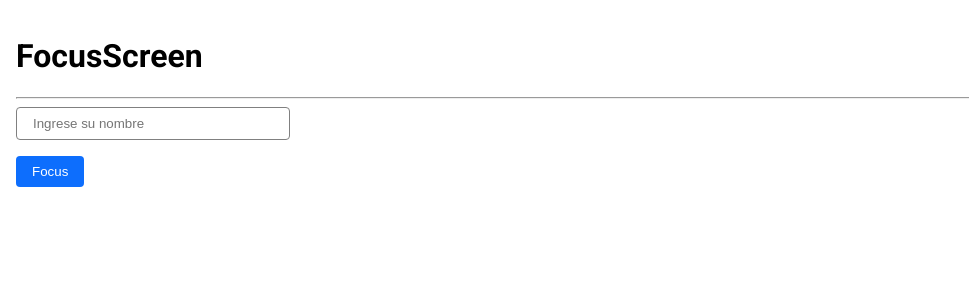
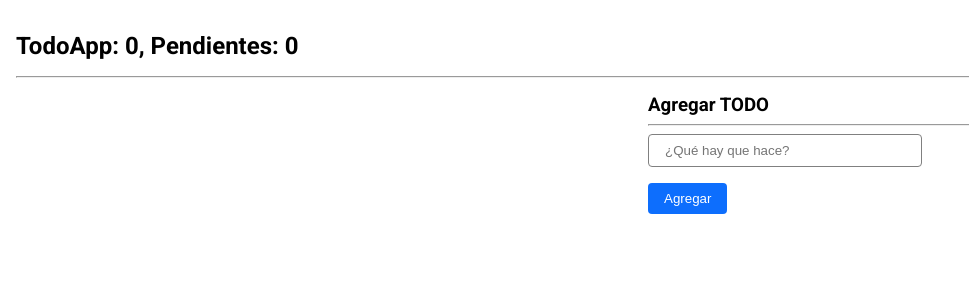
Before and after one commit to edgon85/HookApp-TODO, a React (Vite) app: page / in a window 1280 px wide. Shown: the top 300 px of the page, without its empty margins (0-969 px from the left). Built offline with nearby package versions, Linux system fonts and the light colour scheme.

Commit message:
Hook => useReducer and custom Hook useTodo

```diff
--- /dev/null
+++ b/src/08-useReducer/AddTodo.jsx
@@ -0,0 +1,42 @@
+import { useForm } from "../hooks/useForm"
+
+
+export const AddTodo = ({ onNewTodo }) => {
+
+
+  const { description, onInputChange, onResetForm } = useForm({
+    description: '',
+  });
+
+  const handleASubmitTodo = (event) => {
+    event.preventDefault();
+
+    if (description.length <= 3) return;
+
+    const newTodo = {
+      id: new Date().getTime(),
+      description: description,
+      done: false
+    };
+
+    onNewTodo(newTodo);
+
+    onResetForm();
+  }
+  return (
+    <form onSubmit={handleASubmitTodo}>
+      <input
+        type="text"
+        placeholder="¿Qué hay que hace?"
+        name="description"
+        value={description}
+        onChange={onInputChange}
+      />
+
+      <button
+        className="button is-primary mt-2"
+       type="submit"
+      >Agregar</button>
+    </form>
+  )
+}
--- /dev/null
+++ b/src/08-useReducer/TodoApp.jsx
@@ -0,0 +1,33 @@
+
+import '../assets/css/todo.css';
+import { TodoList, AddTodo } from "./";
+import { useTodo } from "../hooks/useTodo";
+
+
+export const TodoApp = () => {
+
+  const { todos, handleRemoveTodo, handleToggleTodo, handleNewTodo, pendingTodosCount, todosCount } = useTodo();
+
+  return (
+    <>
+      <h1>TodoApp: {todosCount}, Pendientes: {pendingTodosCount }</h1>
+      <hr />
+
+      <div className="todo-content">
+        <div className="items">
+          <TodoList
+            todoList={todos}
+            onDeleteTodo={handleRemoveTodo}
+            onToggleTodo={handleToggleTodo}
+          />
+        </div>
+        <div className="form">
+          <h3>Agregar TODO</h3>
+          <hr />
+          <AddTodo onNewTodo={handleNewTodo} />
+        </div>
+      </div>
+
+    </>
+  )
+}
--- /dev/null
+++ b/src/08-useReducer/TodoItem.jsx
@@ -0,0 +1,21 @@
+// import PropTypes from 'prop-types'
+
+
+export const TodoItem = ({ todo, onDeleteTodo, onToggleTodo }) => {
+  return (
+    <>
+      <li className="item">
+        <span  className={`${todo.done ? 'done' : ''}`} onClick={() => onToggleTodo(todo.id)}>{todo.description}</span>
+        <button className="button is-danger" onClick={() => onDeleteTodo(todo.id)}>Borrar</button>
+      </li>
+    </>
+  )
+}
+
+
+
+
+/* TodoItem.propTypes = {
+
+}
+ */
--- /dev/null
+++ b/src/08-useReducer/TodoList.jsx
@@ -0,0 +1,22 @@
+import { TodoItem } from "./TodoItem"
+
+
+export const TodoList = ({ todoList = [], onDeleteTodo, onToggleTodo }) => {
+
+
+
+  return (
+    <ul>
+      {
+        todoList.map(resp => {
+          return <TodoItem
+            key={resp.id}
+            todo={resp}
+            onDeleteTodo={ onDeleteTodo }
+            onToggleTodo={ onToggleTodo }
+          />
+        })
+      }
+    </ul>
+  )
+}
--- /dev/null
+++ b/src/08-useReducer/index.js
@@ -0,0 +1,4 @@
+export * from './AddTodo';
+export * from './TodoApp';
+export * from './TodoItem';
+export * from './TodoList';
--- /dev/null
+++ b/src/08-useReducer/todoReducer.js
@@ -0,0 +1,31 @@
+
+
+export const todoReducer = (initialState = [], action) => {
+
+  switch (action.type) {
+    // throw new Error('Actin.type = ABC no esta implemtado');
+    case '[TODO] Add Todo':
+      return  [
+        ...initialState,
+        action.payload
+      ];
+    case '[TODO Remove Todo]':
+      return initialState.filter(todo => todo.id !== action.payload);
+
+    case '[TODO Toggle Todo]':
+      return initialState.map(resp => {
+        if( resp.id === action.payload ){
+          return {
+            ...resp,
+            done: !resp.done
+          }
+        }
+
+        return resp;
+      });
+
+    default:
+      return initialState
+  }
+
+}
--- /dev/null
+++ b/src/assets/css/todo.css
@@ -0,0 +1,63 @@
+.todo-content {
+  display: grid;
+  grid-template-columns: 1fr;
+  grid-template-rows: repeat(2, 1fr);
+  justify-content: space-between;
+  gap: 1rem;
+  margin-block-start: 1rem;
+}
+.form {
+  grid-row: 1 / 2;
+}
+
+.items {
+  grid-row: 2 / 3;
+}
+
+.items ul {
+  list-style: none;
+  margin: 0;
+  padding: 0;
+}
+
+.item {
+  border: 1px solid rgb(217, 217, 217);
+  border-radius: 4px;
+  padding-block: 0.5rem;
+  padding-inline: 0.5rem;
+  display: flex;
+  justify-content: space-between;
+  align-items: center;
+  margin-block-end: 1px;
+}
+
+.item span {
+  cursor: pointer;
+}
+.item span.done {
+  text-decoration: line-through;
+}
+
+
+
+.form h3 {
+  margin: 0;
+}
+
+@media screen and (min-width: 768px) {
+  .todo-content {
+    grid-template-columns: repeat(2, 1fr);
+    grid-template-rows: auto;
+  }
+
+  .form {
+    grid-column: 2 / 3;
+    grid-row: 1 / 2;
+  }
+
+  .items {
+    grid-column: 1 / 2;
+    grid-row: 1 / 2;
+  }
+
+}
--- a/src/hooks/index.js
+++ b/src/hooks/index.js
@@ -1,3 +1,4 @@
 export * from './useCounter'
 export * from './useFetch'
 export * from './useForm'
+export * from './useTodo'
--- /dev/null
+++ b/src/hooks/useTodo.js
@@ -0,0 +1,58 @@
+import { useEffect, useReducer } from "react"
+import { todoReducer } from "../08-useReducer/todoReducer";
+
+
+export const useTodo = () => {
+
+  const initialState = [];
+
+  const init = () => {
+    return JSON.parse(localStorage.getItem('todos')) || [];
+  }
+
+  const [todos, dispatch] = useReducer(todoReducer, initialState, init);
+
+
+  useEffect(() => {
+    localStorage.setItem('todos', JSON.stringify(todos));
+
+  }, [todos])
+
+
+
+  const handleNewTodo = (todo) => {
+    const action = {
+      type: '[TODO] Add Todo',
+      payload: todo
+    }
+
+    dispatch(action);
+  }
+
+  const handleRemoveTodo = (todoId) => {
+    const action = {
+      type: '[TODO Remove Todo]',
+      payload: todoId
+    }
+
+    dispatch(action);
+  }
+
+  const handleToggleTodo = (todoId) => {
+    dispatch({
+      type: '[TODO Toggle Todo]',
+      payload: todoId
+    });
+  }
+
+
+
+  return {
+    todos,
+    handleRemoveTodo,
+    handleToggleTodo,
+    handleNewTodo,
+    pendingTodosCount: todos.filter(todo => !todo.done).length,
+    todosCount: todos.length,
+  }
+}
--- a/src/index.css
+++ b/src/index.css
@@ -84,3 +84,8 @@ input {
   top: 50%;
   left: -1.5rem;
 }
+
+
+h1 {
+   font-size: 1.5rem;
+}
--- a/src/main.jsx
+++ b/src/main.jsx
@@ -1,10 +1,10 @@
 import React from 'react'
 import ReactDOM from 'react-dom/client'
-import { FocusScreen } from './04-useRef/FocusScreen'
+import { TodoApp } from './08-useReducer/TodoApp'
 import './index.css'
 
 ReactDOM.createRoot(document.getElementById('root')).render(
   <React.StrictMode>
-    <FocusScreen />
+    <TodoApp />
   </React.StrictMode>
 )
```
